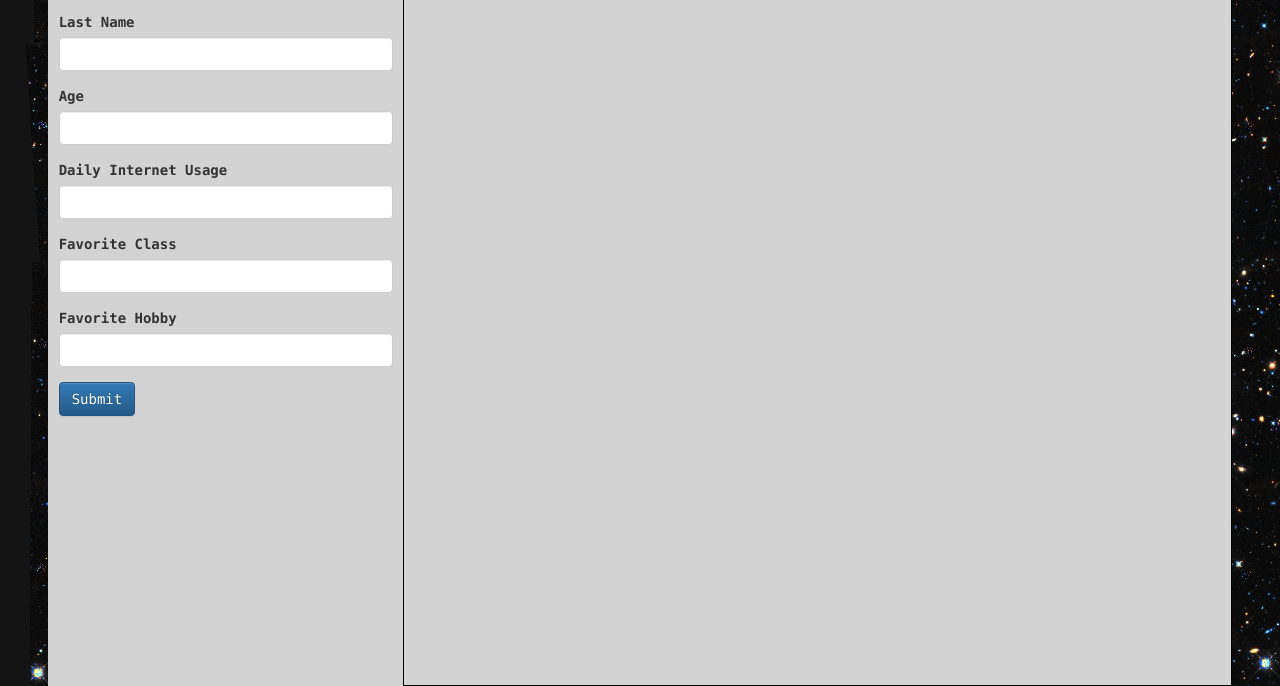
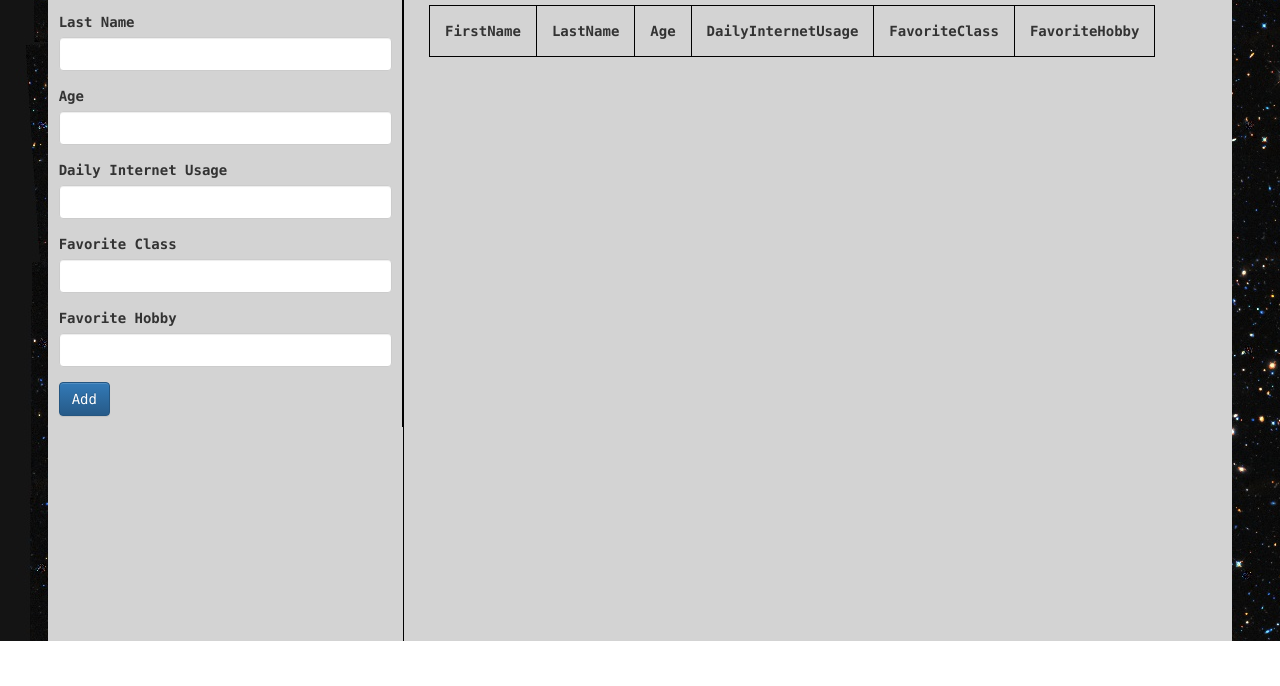
Before and after one commit to natetan/465-demo, a website: page index.html in a window 1280 px wide. Shown: the part 235-921 px from the top of the page. After the commit the page ends 876 px from the top, so only its background shows below. Drawn offline with nearby package versions, Linux system fonts and the light colour scheme.

Commit message:
Add more buttons and complex logic

```diff
--- a/index.html
+++ b/index.html
@@ -23,14 +23,14 @@
                 <li id='tab3'><a href="#tab3">Chart</a></li>
               </ul>
             </div> <!--Tabs end-->
-            <div id="form-area">
+            <div id="left-content">
 
             </div>
           </div> <!--Left-side end -->
           <div id="right-side">
             <div id="right-content">
-              <h1 id="right-title">JSON</h1>
-              <div id="content">
+              <h1 id="right-title">Data</h1>
+              <div id="right-content-inner">
 
               </div>
             </div>
--- a/scripts/demo.js
+++ b/scripts/demo.js
@@ -1,8 +1,4 @@
-window.onresize = function() {
-  resize();
-};
-
-var schema = {
+var _schema = {
   FirstName: 'First Name',
   LastName: 'Last Name',
   Age: 'Age',
@@ -11,7 +7,11 @@ var schema = {
   FavoriteHobby: 'Favorite Hobby',
 }
 
+var _students = [];
+var _thereIsData = false;
+
 createForm();
+displayRightContent(1);
 
 var $lis = $('.nav-tabs').children();
 $lis.on('click', updateActive);
@@ -24,30 +24,40 @@ function updateActive() {
   var id = $currentItem.attr('id');
   var style = '';
   var messageContent = '';
+  var title = 'Data';
   if (id == 'tab1') {
-    console.log('Tab 1 clicked');
+    title = 'Data';
+    clearRightContent();
+    displayRightContent(1);
     createForm();
   } else if (id == 'tab2') {
+    title = 'Database';
+    clearRightContent();
     clearForm();
     messageContent = 'Everyone dies from bullets.';
   } else {
+    title = 'Chart';
+    clearRightContent();
     clearForm();
     messageContent = 'Everyone dies from rocket powered pistols.';
   }
+  updateRightTitle(title);
   // $('#story-text').html(messageContent);
 }
 
 function createForm() {
-  var $form = $(document.createElement('form'));
-  var $button = $(document.createElement('button'));
-  const keys = Object.keys(schema);
+  var $form = create('form');
+  var $addButton = create('button');
+  var $postButton = create('button');
+  var $clearButton = create('button');
+  const keys = Object.keys(_schema);
   const objectLength = keys.length;
   for (var i = 0; i < objectLength; i++) {
-    const value = schema[keys[i]];
+    const value = _schema[keys[i]];
 
-    var $div = $(document.createElement('div'));
-    var $label = $(document.createElement('label'));
-    var $input = $(document.createElement('input'));
+    var $div = create('div');
+    var $label = create('label');
+    var $input = create('input');
 
     $div.addClass('form-group');
     $label.html(value);
@@ -59,18 +69,67 @@ function createForm() {
     $div.appendTo($form);
   }
 
-  $button.attr('type', 'submit');
-  $button.attr('id', 'submitButton');
-  $button.addClass('btn btn-primary');
-  $button.html('Submit');
-  $button.appendTo($form);
-  $button.on('click', printStudentJson);
+  $addButton.attr('type', 'submit');
+  $addButton.attr('id', 'addButton');
+  $addButton.addClass('btn btn-primary');
+  $addButton.html('Add');
+  $addButton.appendTo($form);
+  $addButton.on('click', addStudent);
 
-  $form.appendTo($('#form-area'));
+  $postButton.attr('type', 'submit');
+  $postButton.attr('id', 'postButton');
+  $postButton.addClass('btn btn-success');
+  $postButton.html('Post');
+  $postButton.css('marginLeft', '3%');
+
+  $clearButton.attr('type', 'submit');
+  $clearButton.attr('id', 'clearButton');
+  $clearButton.addClass('btn btn-danger');
+  $clearButton.html('Clear');
+  $clearButton.css('marginLeft', '3%');
+
+  if (_thereIsData) {
+    showElement($postButton);
+    showElement($clearButton);
+  } else {
+    hideElement($postButton);
+    hideElement($clearButton);
+  }
+  $postButton.appendTo($form);
+  $clearButton.appendTo($form);
+  $form.appendTo($('#left-content'));
+}
+
+function showElement(element) {
+  element.css('visibility', 'visible');
+}
+
+function hideElement(element) {
+  element.css('visibility', 'hidden');
+}
+
+function updateRightTitle(title) {
+  // var $h1 = create('h1');
+  // $h1.attr('id', 'right-title');
+  // $h1.html(title);
+  // $h1.appendTo($('#right-content'));
+  $('#right-title').html(title);
 }
 
 function clearForm() {
-  $('#form-area').html('');
+  $('#left-content').html('');
+}
+
+function clearRightContent() {
+  $('#right-content-inner').html('');
+}
+
+function addStudent() {
+  _thereIsData = true;
+  showElement($('#postButton'));
+  showElement($('#clearButton'));
+  printStudentJson();
+  createHtmlTable();
 }
 
 function printStudentJson() {
@@ -86,12 +145,47 @@ function printStudentJson() {
     studentObj[labelId] = value;
   }
   studentObj['id'] = `${studentObj['FirstName']}-${studentObj['LastName']}-${studentObj['Age']}`;
-  $('#content').html(`<pre>${JSON.stringify(studentObj, null, 2)}</pre>`);
+  _students.push(studentObj);
+
+  // var $pre = create('pre');
+  // $pre.html(JSON.stringify(_students, null, 2));
+  // $pre.appendTo($('#right-content-inner'));
+  $('#right-content-inner').html(`<pre>${JSON.stringify(_students, null, 2)}</pre>`);
 }
 
-function resize() {
-  var height = window.innerHeight;
-  $('#right-content').css({
-    height: height + 'px',
-  });
+function createHtmlTable() {
+  var $table = create('table');
+  var $trTop = create('tr');
+  $trTop.appendTo($table);
+
+  const keys = Object.keys(_schema);
+  const objectLength = keys.length;
+  for (var i = 0; i < objectLength; i++) {
+    var $th = create('th');
+    $th.html(keys[i]);
+    $th.appendTo($trTop);
+  }
+
+  for (var i = 0; i < _students.length; i++) {
+    var $tr = create('tr');
+    for (var j = 0; j < objectLength; j++) {
+      var $td = create('td');
+
+      $td.html(_students[i][keys[j]]);
+      $td.appendTo($tr);
+    }
+    $tr.appendTo($table);
+  }
+  $table.appendTo('#right-content-inner');
 }
+
+function displayRightContent(tab) {
+  if (tab == 1) {
+    $('#right-content-inner').html(`<pre>${JSON.stringify(_students, null, 2)}</pre>`);
+    createHtmlTable();
+  }
+}
+
+function create(element) {
+  return $(document.createElement(element));
+}
--- a/styles/demo.css
+++ b/styles/demo.css
@@ -9,17 +9,16 @@ body {
 #map-container {
   width: 92.5%;
   margin: auto;
+  border-radius: 5px 5px 0 0;
+}
+
+#left-side, #right-side, #map-container {
   background-color: lightgray;
-  border-radius: 5px 5px 0 0;
 }
 
 #main-header {
   padding: 2%;
   color: white;
-}
-
-#right-side, #left-side {
-  height: 100vh;
 }
 
 #text-overlay {
@@ -32,15 +31,16 @@ body {
 
 #left-side {
   width: 30%;
+  border-right: solid black 0.1px;
 }
 
 #right-side {
   width: 70%;
   overflow: hidden;
-  border: solid black 1px;
+  border-left: solid black 0.1px;
 }
 
-#form-area {
+#left-content {
   padding: 3%;
 }
 
@@ -48,7 +48,19 @@ body {
   padding: 0 3% 0 3%;
 }
 
+#right-content-inner {
+  padding-bottom: 75%;
+}
+
 .nav-tabs li {
   width: 33.3333333333333333333%;
   text-align: center;
 }
+
+table, th, td {
+  border: 1px solid black;
+}
+
+th, td {
+  padding: 15px;
+}
```
